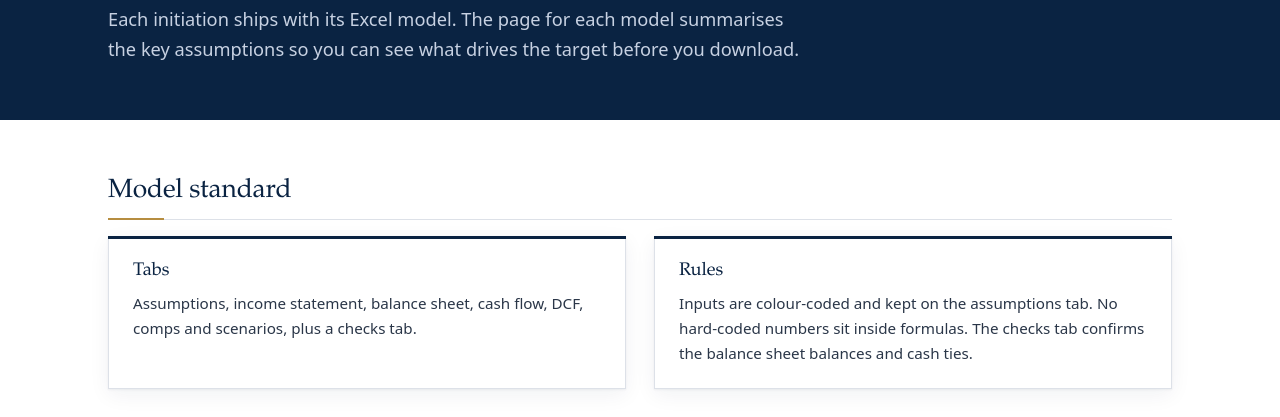
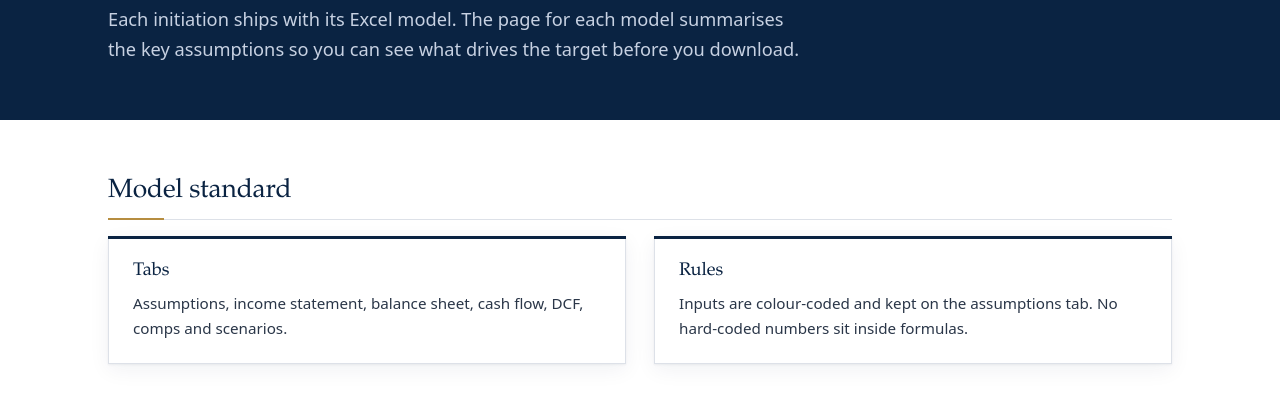
Before and after one commit to hammaadmondal/hammaadmondal.github.io, a plain HTML site: page models.html in a window 1280 px wide. Shown: the part 300-717 px from the top of the page. Drawn offline with Linux system fonts and the light colour scheme.

Commit message:
Redesign reports and models

```diff
--- a/models.html
+++ b/models.html
@@ -38,11 +38,11 @@
 <div class="grid2" style="margin-top:14px">
 <div class="card">
 <h3>Tabs</h3>
-<p>Assumptions, income statement, balance sheet, cash flow, DCF, comps and scenarios, plus a checks tab.</p>
+<p>Assumptions, income statement, balance sheet, cash flow, DCF, comps and scenarios.</p>
 </div>
 <div class="card">
 <h3>Rules</h3>
-<p>Inputs are colour-coded and kept on the assumptions tab. No hard-coded numbers sit inside formulas. The checks tab confirms the balance sheet balances and cash ties.</p>
+<p>Inputs are colour-coded and kept on the assumptions tab. No hard-coded numbers sit inside formulas.</p>
 </div>
 </div>
 </section>
```
Also changed, not shown: index.html (+1 -1 lines), reports/aib.html (+1 -1 lines), reports/ryanair.html (+1 -1 lines), 4 other files.
